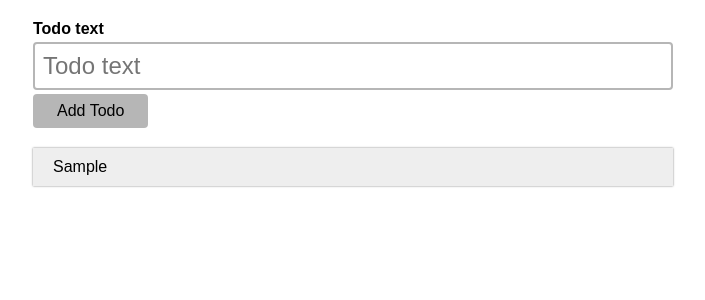
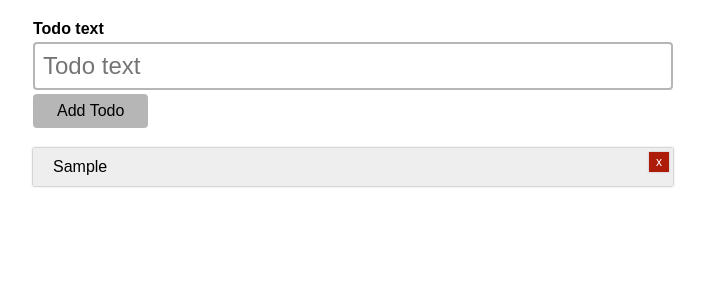
Before and after one commit to marcoschultznunes/academind-angular-project-todo, an Angular app: page / in a window 1280 px wide. Both pictures are taken after typing "Sample" into the empty fields and a click on the button "Add Todo". Shown: the top 300 px of the page, without its empty margins (287-992 px from the left). Built offline with nearby package versions, Linux system fonts and the light colour scheme.

Commit message:
Delete Todo implemented

```diff
--- a/src/app/app.component.html
+++ b/src/app/app.component.html
@@ -1,4 +1,4 @@
 <div>
   <app-todo-input [addTodo]="addTodo"></app-todo-input>
-  <app-todo-list [todosList]="todos"></app-todo-list>
+  <app-todo-list [todosList]="todos" [deleteTodo]="deleteTodo"></app-todo-list>
 </div>
--- a/src/app/app.component.ts
+++ b/src/app/app.component.ts
@@ -11,7 +11,6 @@ export class AppComponent {
 
   addTodo = (text:string) => {
     this.todos.push(new Todo(text));
-    console.log(this.todos)  // remove
   };
   deleteTodo = (id:string) => {
     this.todos = this.todos.filter(t => t.id !== id);
--- a/src/app/todo-list/todo-list.component.html
+++ b/src/app/todo-list/todo-list.component.html
@@ -5,6 +5,7 @@
     <ul *ngFor="let todo of todos">
       <li class="todo-item-container">
         <span>{{todo.text}}</span>
+        <button (click)="deleteTodoHandler(todo.id)">x</button>
       </li>
     </ul>
   </ng-template>
--- a/src/app/todo-list/todo-list.component.ts
+++ b/src/app/todo-list/todo-list.component.ts
@@ -8,6 +8,7 @@ import Todo from '../model/Todo';
 })
 export class TodoListComponent implements OnInit {
   @Input("todosList") todos:Todo[] = [];
+  @Input("deleteTodo") deleteTodoHandler = (id:string) => {};
 
   constructor() { }
 
```
